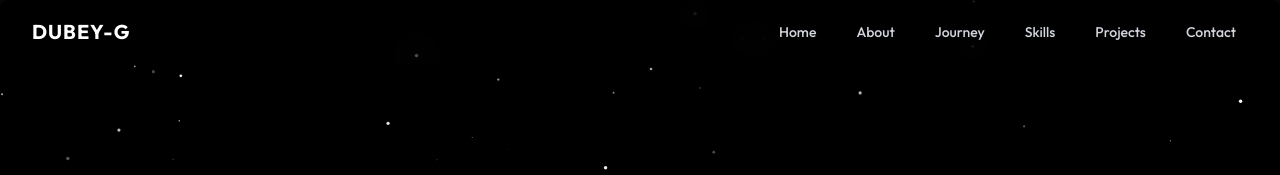
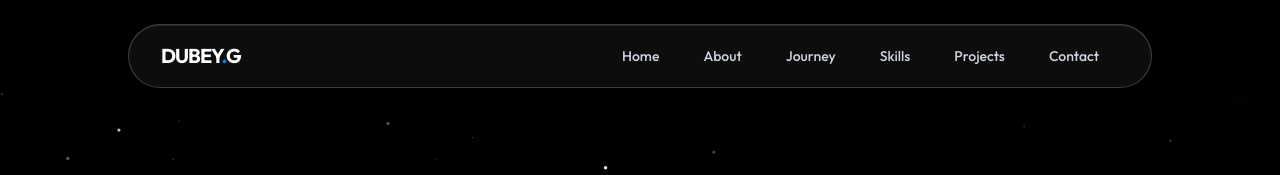
Before and after one commit to mailmeatdarshan/Portfolio, a Next.js app: page / in a window 1280 px wide. Shown: the top 175 px of the page. Built offline with nearby package versions, Linux system fonts and the light colour scheme.

Commit message:
Improved Navbar

```diff
--- a/src/app/globals.css
+++ b/src/app/globals.css
@@ -137,3 +137,13 @@
     @apply bg-background text-foreground;
   }
 }
+
+@layer utilities {
+  .liquid-glass {
+    @apply backdrop-blur-[20px] saturate-[160%] border border-white/20;
+    background: rgba(255, 255, 255, 0.05);
+    box-shadow:
+      0 10px 30px -10px rgba(0, 0, 0, 0.5),
+      inset 0 1px 0 0 rgba(255, 255, 255, 0.1);
+  }
+}
--- a/src/app/layout.tsx
+++ b/src/app/layout.tsx
@@ -42,6 +42,9 @@ export default function RootLayout({
         className={`${outfit.variable} ${spaceGrotesk.variable} antialiased font-sans`}
         suppressHydrationWarning
       >
+        {/* Top Backdrop Blur Gradient Overlay */}
+        <div className="fixed top-0 left-0 right-0 h-32 bg-gradient-to-b from-black/80 via-black/40 to-transparent backdrop-blur-md z-[45] pointer-events-none" />
+
         <Navbar />
         {children}
         <BackToTop />
--- a/src/components/Hero.tsx
+++ b/src/components/Hero.tsx
@@ -46,13 +46,13 @@ export default function Hero() {
     ];
 
     return (
-        <div className="h-screen w-full rounded-md flex md:items-center md:justify-center bg-black/[0.96] antialiased relative overflow-hidden">
+        <div className="h-screen w-full rounded-md flex items-center justify-center bg-black/[0.96] antialiased relative overflow-hidden">
             <Starfield />
             <Spotlight
                 className="-top-40 left-0 md:left-60 md:-top-20"
                 fill="white"
             />
-            <div className=" p-4 max-w-7xl  mx-auto relative z-10  w-full pt-20 md:pt-0">
+            <div className=" p-4 max-w-7xl  mx-auto relative z-10  w-full pt-0">
                 <h1 className="text-4xl md:text-7xl font-bold text-center bg-clip-text text-transparent bg-gradient-to-b from-neutral-50 to-neutral-400 bg-opacity-50">
                     {personalInfo.name} <br />
                     <span className="text-xl md:text-3xl font-normal text-neutral-300">
--- a/src/components/Navbar.tsx
+++ b/src/components/Navbar.tsx
@@ -7,6 +7,7 @@ import { motion, AnimatePresence } from "framer-motion";
 export default function Navbar() {
     const [isOpen, setIsOpen] = useState(false);
     const [isScrolled, setIsScrolled] = useState(false);
+    const [hoveredIndex, setHoveredIndex] = useState<number | null>(null);
 
     useEffect(() => {
         const handleScroll = () => {
@@ -22,7 +23,7 @@ export default function Navbar() {
     }, []);
 
     const navLinks = [
-        { name: "Home", href: "/" }, // Should trigger scroll to top if on home page
+        { name: "Home", href: "/" },
         { name: "About", href: "#about" },
         { name: "Journey", href: "#experience" },
         { name: "Skills", href: "#skills" },
@@ -33,64 +34,86 @@ export default function Navbar() {
     const toggleMenu = () => setIsOpen(!isOpen);
 
     return (
-        <nav
-            style={{
-                backdropFilter: "blur(15px) saturate(180%)",
-                WebkitBackdropFilter: "blur(15px) saturate(180%)"
-            }}
-            className={`fixed top-0 left-0 w-full z-50 transition-all duration-300 ${isScrolled ? "bg-black/20 border-b border-white/10" : "bg-transparent border-transparent"}`}
+        <div className="fixed top-0 left-0 w-full z-50 flex justify-center p-6 pointer-events-none">
+            <motion.nav
+                initial={{ y: -100, opacity: 0 }}
+                animate={{ y: 0, opacity: 1 }}
+                transition={{ duration: 1, ease: [0.16, 1, 0.3, 1] }}
+                onMouseLeave={() => setHoveredIndex(null)}
+                className={`
+                    pointer-events-auto
+                    relative flex items-center justify-between
+                    px-8 h-14 md:h-16 rounded-full
+                    transition-all duration-700 ease-[cubic-bezier(0.23,1,0.32,1)]
+                    liquid-glass
+                    ${isScrolled
+                        ? "w-full max-w-4xl translate-y-2 border-white/30"
+                        : "w-full max-w-5xl"
+                    }
+                `}
             >
-            <div className="max-w-7xl mx-auto px-4 sm:px-6 lg:px-8">
-                <div className="flex items-center justify-between h-16">
-                    <div className="flex-shrink-0">
-                        <Link href="/" className="text-white font-bold text-xl tracking-wider">
-                            DUBEY-G
+                {/* Logo */}
+                <div className="flex-shrink-0 relative z-20">
+                    <Link href="/" className="text-white font-bold text-lg md:text-xl tracking-tighter hover:opacity-80 transition-opacity">
+                        DUBEY<span className="text-blue-500">.</span>G
                     </Link>
                 </div>
 
                 {/* Desktop Menu */}
-                    <div className="hidden md:block">
-                        <div className="ml-10 flex items-baseline space-x-4">
-                            {navLinks.map((link) => (
+                <div className="hidden md:block relative z-20">
+                    <div className="flex items-center gap-1">
+                        {navLinks.map((link, index) => (
                             <Link
                                 key={link.name}
                                 href={link.href}
-                                    className="text-gray-300 hover:text-white hover:bg-white/10 px-3 py-2 rounded-md text-sm font-medium transition-colors"
+                                onMouseEnter={() => setHoveredIndex(index)}
+                                className="relative text-gray-300 hover:text-white px-5 py-2 rounded-full text-sm font-medium transition-all group"
                             >
-                                    {link.name}
+                                <span className="relative z-10">{link.name}</span>
+
+                                <AnimatePresence>
+                                    {hoveredIndex === index && (
+                                        <motion.div
+                                            layoutId="nav-pill-simple"
+                                            className="absolute inset-0 bg-white/[0.1] backdrop-blur-md border border-white/10 rounded-full -z-0"
+                                            initial={{ opacity: 0 }}
+                                            animate={{ opacity: 1 }}
+                                            exit={{ opacity: 0 }}
+                                            transition={{ type: "spring", stiffness: 400, damping: 30 }}
+                                        />
+                                    )}
+                                </AnimatePresence>
                             </Link>
                         ))}
                     </div>
                 </div>
 
                 {/* Mobile Menu Button */}
-                    <div className="md:hidden">
+                <div className="md:hidden relative z-20">
                     <button
                         onClick={toggleMenu}
-                            className="inline-flex items-center justify-center p-2 rounded-md text-gray-400 hover:text-white hover:bg-gray-700/50 focus:outline-none"
+                        className="p-2 rounded-xl text-gray-300 hover:text-white hover:bg-white/10 transition-all"
                     >
-                            {isOpen ? <X className="h-6 w-6" /> : <Menu className="h-6 w-6" />}
+                        {isOpen ? <X className="h-5 w-5" /> : <Menu className="h-5 w-5" />}
                     </button>
                 </div>
-                </div>
-            </div>
 
-            {/* Mobile Menu */}
+                {/* Mobile Menu Dropdown */}
                 <AnimatePresence>
                     {isOpen && (
                         <motion.div
-                        initial={{ opacity: 0, height: 0 }}
-                        animate={{ opacity: 1, height: "auto" }}
-                        exit={{ opacity: 0, height: 0 }}
-                        className="md:hidden bg-black/95 border-b border-white/10 overflow-hidden"
+                            initial={{ opacity: 0, y: -10 }}
+                            animate={{ opacity: 1, y: 0 }}
+                            exit={{ opacity: 0, y: -10 }}
+                            className="absolute top-full left-0 right-0 mt-4 p-4 rounded-[2rem] md:hidden overflow-hidden z-30 bg-black/90 backdrop-blur-3xl border border-white/20 shadow-[0_20px_50px_rgba(0,0,0,1)]"
                         >
-                        <div className="px-2 pt-2 pb-3 space-y-1 sm:px-3">
+                            <div className="flex flex-col gap-1">
                                 {navLinks.map((link) => (
                                     <Link
                                         key={link.name}
                                         href={link.href}
                                         onClick={() => setIsOpen(false)}
-                                    className="text-gray-300 hover:text-white hover:bg-white/10 block px-3 py-2 rounded-md text-base font-medium"
+                                        className="text-white hover:bg-white/10 block px-6 py-4 rounded-2xl text-lg font-semibold transition-all active:bg-white/20 border-b border-white/5 last:border-none"
                                     >
                                         {link.name}
                                     </Link>
@@ -99,6 +122,7 @@ export default function Navbar() {
                         </motion.div>
                     )}
                 </AnimatePresence>
-        </nav>
+            </motion.nav>
+        </div>
     );
 }
```
Also changed, not shown: src/components/Projects.tsx (+17 -26 lines). Lines whose indentation alone changed are shown as unchanged.
